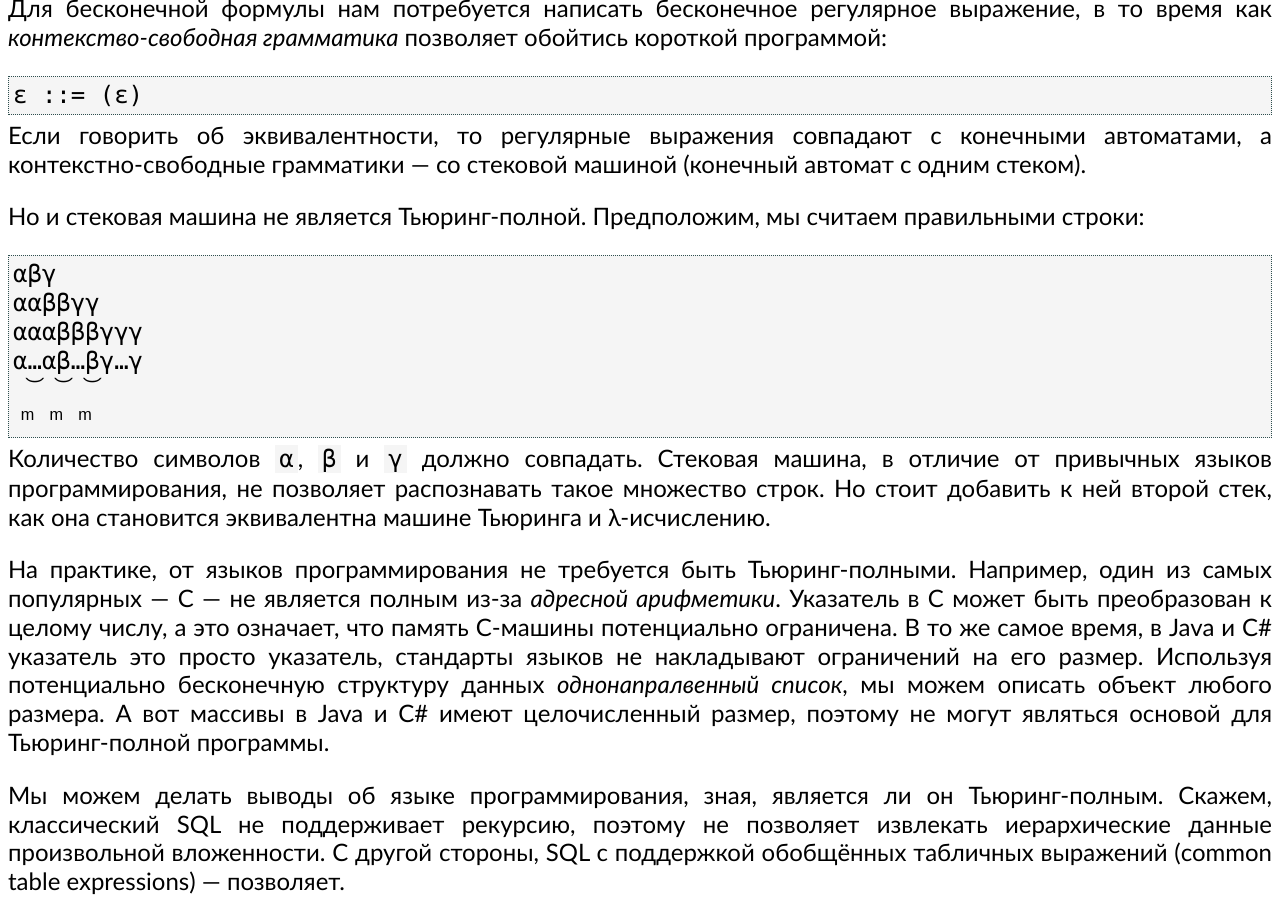
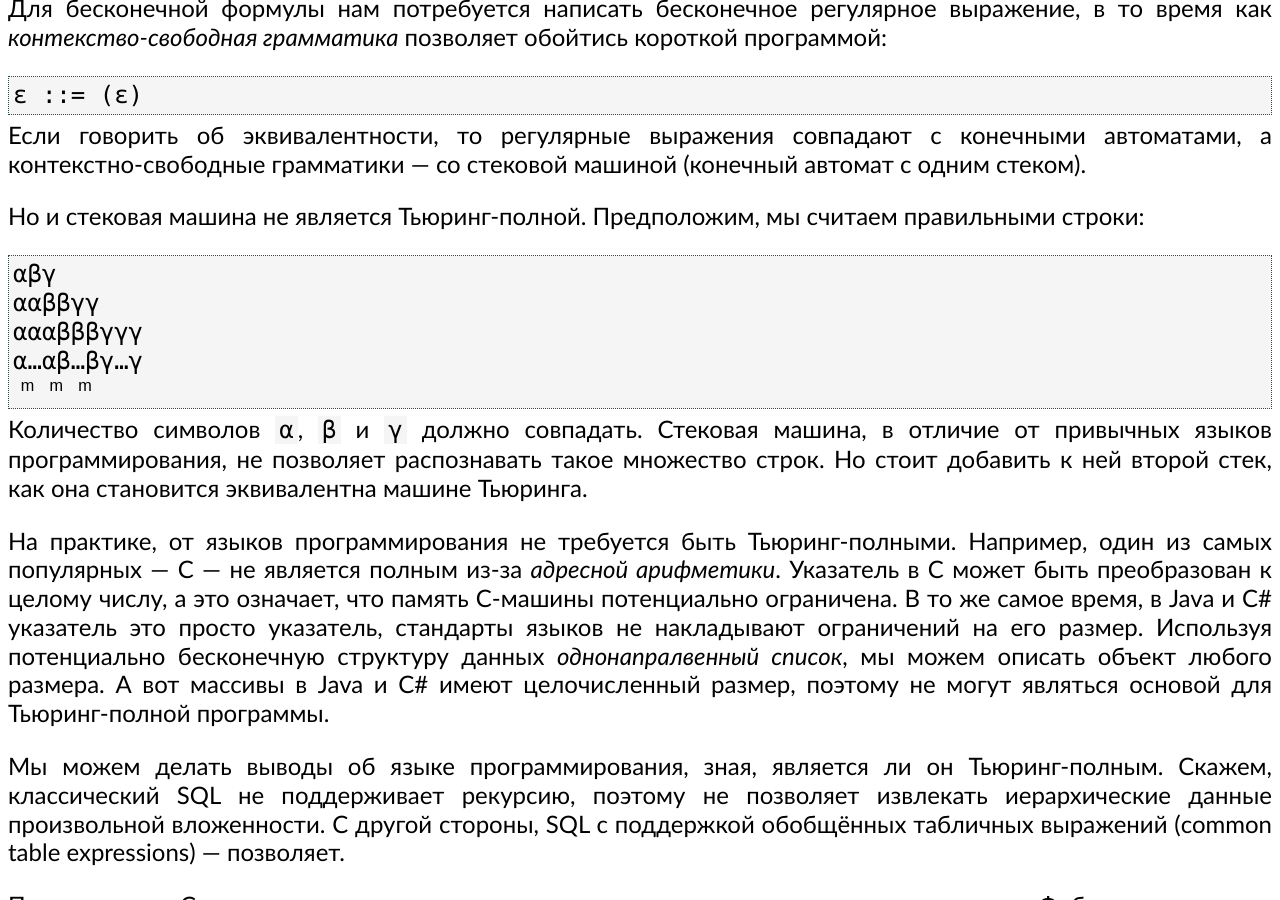
Before and after one commit to markshevchenko/markshevchenko.github.io, a Jekyll site: the page built from articles/program-languages.md, in a window 1280 px wide and 900 px high, scrolled down 4524 px. Built offline with Jekyll 4.4.1, drawn with Linux system fonts in a browser that asks for light colours; some web fonts are replaced; comment, search, counter and statistics services are not loaded; some of the changed text lies outside the part shown.

Commit message:
Убрал крышечку.

```diff
--- a/articles/program-languages.md
+++ b/articles/program-languages.md
@@ -150,11 +150,10 @@ id: program-languages
     ααββγγ
     αααβββγγγ
     α…αβ…βγ…γ
-     ͝  ͝  ͝
      ͫ  ͫ  ͫ
 
 Количество символов `α`, `β` и `γ` должно совпадать. Стековая машина, в отличие от привычных языков программирования,
-не позволяет распознавать такое множество строк. Но стоит добавить к ней второй стек, как она становится эквивалентна машине Тьюринга и λ-исчислению.
+не позволяет распознавать такое множество строк. Но стоит добавить к ней второй стек, как она становится эквивалентна машине Тьюринга.
 
 На практике, от языков программирования не требуется быть Тьюринг-полными. Например, один из самых популярных&nbsp;&mdash; C&nbsp;&mdash; не
 является полным из-за *адресной арифметики*. Указатель в C может быть преобразован к целому числу, а это означает, что память C-машины потенциально
```
Also changed, not shown: other parts of articles/program-languages.md (+1 -1 lines).
